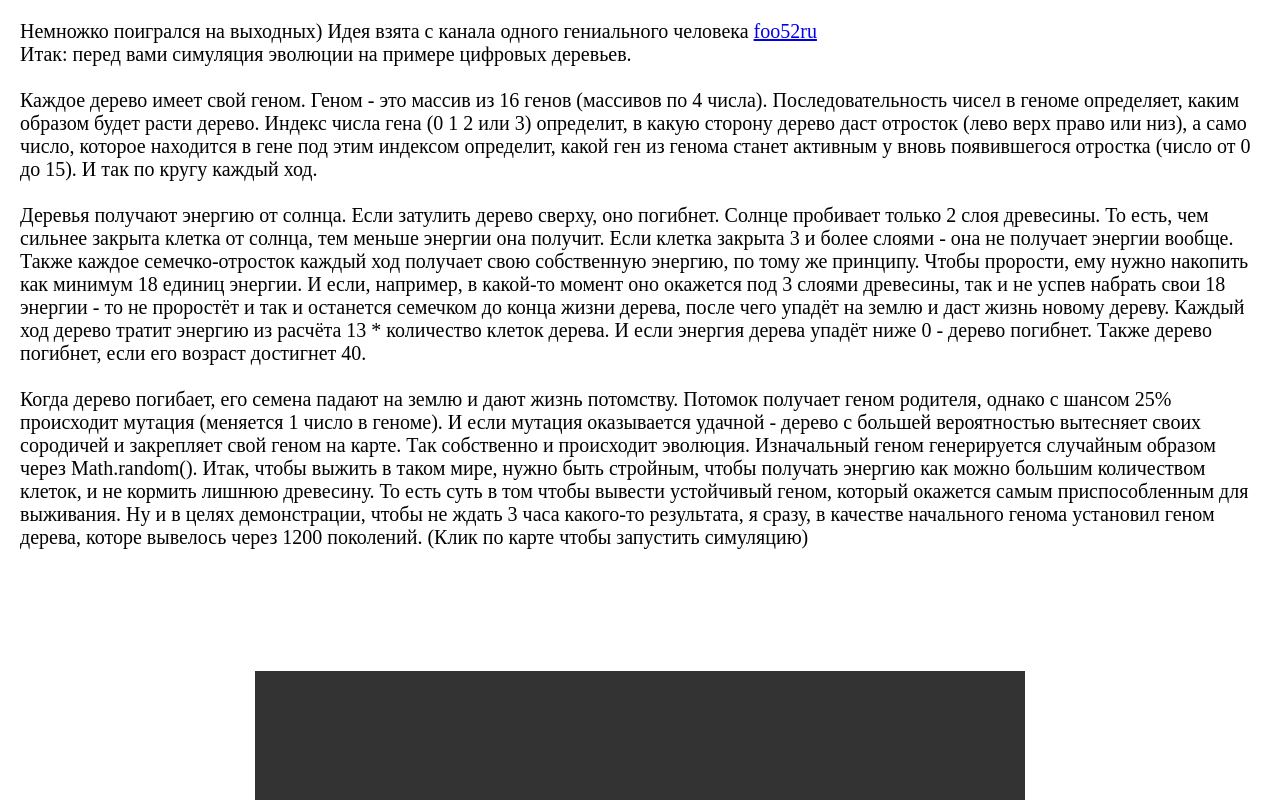
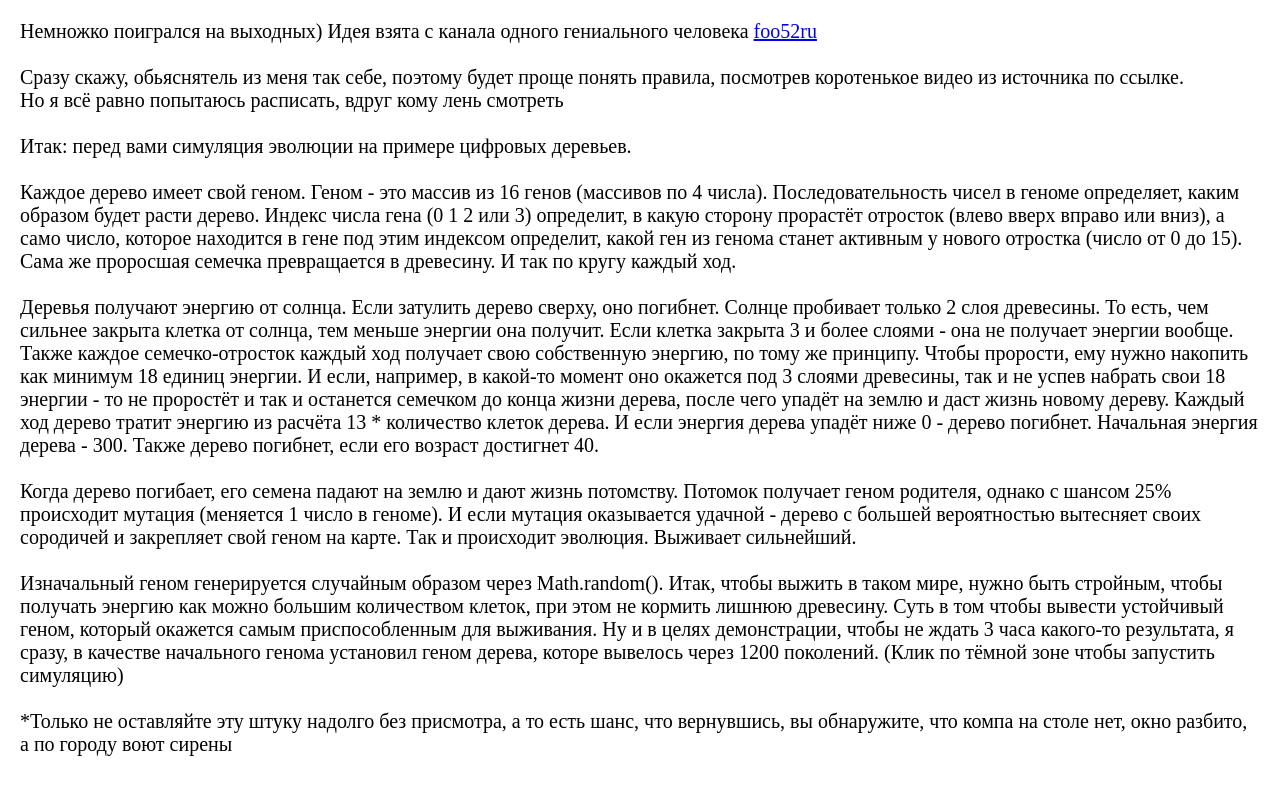
Before and after one commit to dan3si/trees-evolution, a plain HTML site: page index.html in a window 1280 px wide. Shown: the top 800 px of the page. Drawn offline with Linux system fonts and the light colour scheme.

Commit message:
Add files via upload

```diff
--- a/index.html
+++ b/index.html
@@ -8,12 +8,14 @@
 </head>
 <body>
   <p>Немножко поигрался на выходных) Идея взята с канала одного гениального человека <a href="https://www.youtube.com/watch?v=WTh-gNZxTM8">foo52ru</a>
-    <br>  Итак: перед вами симуляция эволюции на примере цифровых деревьев.
+    <br><br> Сразу скажу, обьяснятель из меня так себе, поэтому будет проще понять правила, посмотрев коротенькое видео из источника по ссылке.
+    <br> Но я всё равно попытаюсь расписать, вдруг кому лень смотреть
+    <br><br>  Итак: перед вами симуляция эволюции на примере цифровых деревьев.
 
     <br><br> Каждое дерево имеет свой геном. Геном - это массив из 16 генов (массивов по 4 числа).
     Последовательность чисел в геноме определяет, каким образом будет расти дерево. Индекс числа гена (0 1 2 или 3)
-    определит, в какую сторону дерево даст отросток (лево верх право или низ), а само число, которое находится в гене под этим индексом
-    определит, какой ген из генома станет активным у вновь появившегося отростка (число от 0 до 15). И так по кругу каждый ход.
+    определит, в какую сторону прорастёт отросток (влево вверх вправо или вниз), а само число, которое находится в гене под этим индексом
+    определит, какой ген из генома станет активным у нового отростка (число от 0 до 15). Сама же проросшая семечка превращается в древесину. И так по кругу каждый ход.
 
     <br><br> Деревья получают энергию от солнца. Если затулить дерево сверху, оно погибнет. Солнце пробивает только 2 слоя древесины.
     То есть, чем сильнее закрыта клетка от солнца, тем меньше энергии она получит. Если клетка закрыта 3 и более слоями -
@@ -21,14 +23,17 @@
     Чтобы прорости, ему нужно накопить как минимум 18 единиц энергии. И если, например, в какой-то момент оно окажется под 3 слоями
     древесины, так и не успев набрать свои 18 энергии - то не проростёт и так и останется семечком до конца жизни дерева,
     после чего упадёт на землю и даст жизнь новому дереву. Каждый ход дерево тратит энергию из расчёта 13 * количество клеток дерева.
-    И если энергия дерева упадёт ниже 0 - дерево погибнет. Также дерево погибнет, если его возраст достигнет 40.
+    И если энергия дерева упадёт ниже 0 - дерево погибнет. Начальная энергия дерева - 300. Также дерево погибнет, если его возраст достигнет 40.
 
     <br><br> Когда дерево погибает, его семена падают на землю и дают жизнь потомству. Потомок получает геном родителя, однако с шансом 25% происходит мутация (меняется 1 число в геноме). И если мутация оказывается удачной - дерево
-    с большей вероятностью вытесняет своих сородичей и закрепляет свой геном на карте. Так собственно и происходит эволюция.
-    Изначальный геном генерируется случайным образом через Math.random(). Итак, чтобы выжить в таком мире, нужно быть стройным,
-    чтобы получать энергию как можно большим количеством клеток, и не кормить лишнюю древесину. То есть суть в том чтобы вывести
+    с большей вероятностью вытесняет своих сородичей и закрепляет свой геном на карте. Так и происходит эволюция. Выживает сильнейший.
+
+    <br><br> Изначальный геном генерируется случайным образом через Math.random(). Итак, чтобы выжить в таком мире, нужно быть стройным,
+    чтобы получать энергию как можно большим количеством клеток, при этом не кормить лишнюю древесину. Суть в том чтобы вывести
     устойчивый геном, который окажется самым приспособленным для выживания. Ну и в целях демонстрации, чтобы не ждать 3 часа какого-то результата,
-    я сразу, в качестве начального генома установил геном дерева, которе вывелось через 1200 поколений. (Клик по карте чтобы запустить симуляцию)</p>
+    я сразу, в качестве начального генома установил геном дерева, которе вывелось через 1200 поколений. (Клик по тёмной зоне чтобы запустить симуляцию)
+
+  <br><br> *Только не оставляйте эту штуку надолго без присмотра, а то есть шанс, что вернувшись, вы обнаружите, что компа на столе нет, окно разбито, а по городу воют сирены</p>
   <table>
     <tr>
       <th></th>
--- a/main.js
+++ b/main.js
@@ -246,7 +246,7 @@ trees[0].addSeed(32, 1, trees[0].genom[0]);
 trees[0].seeds[0].pourEnergy(trees[0].seeds[0]);
 
 let timer;
-document.onclick = () => {
+document.querySelector('table').onclick = () => {
   if (timer) {
     clearInterval(timer)
     timer = null;
```
